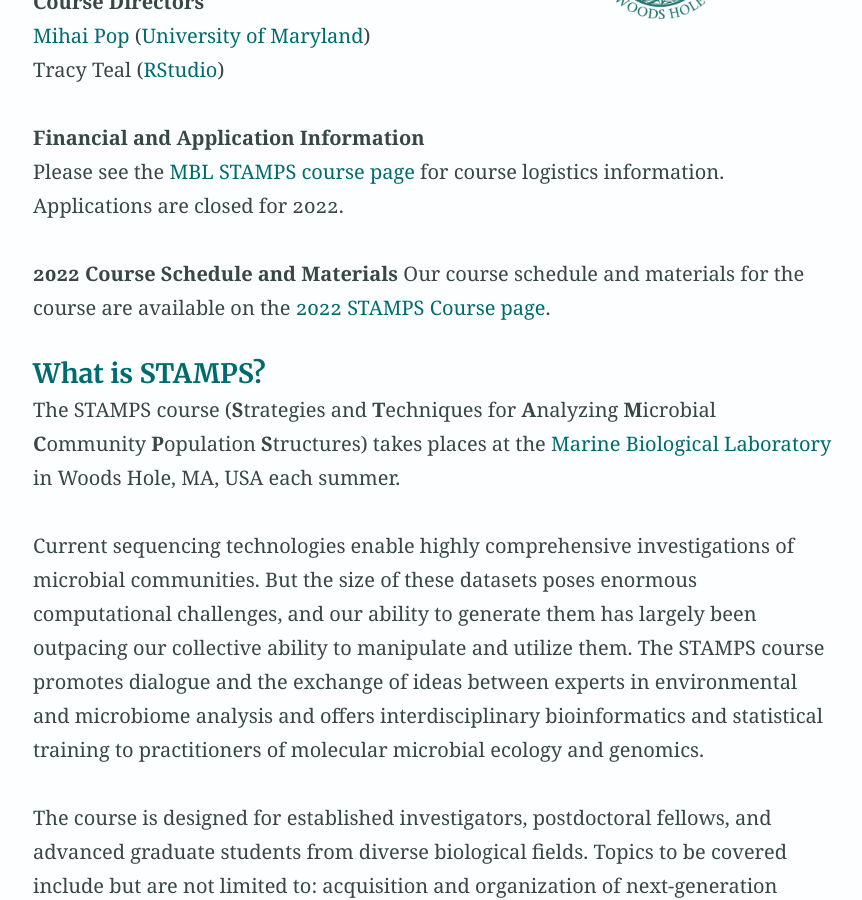
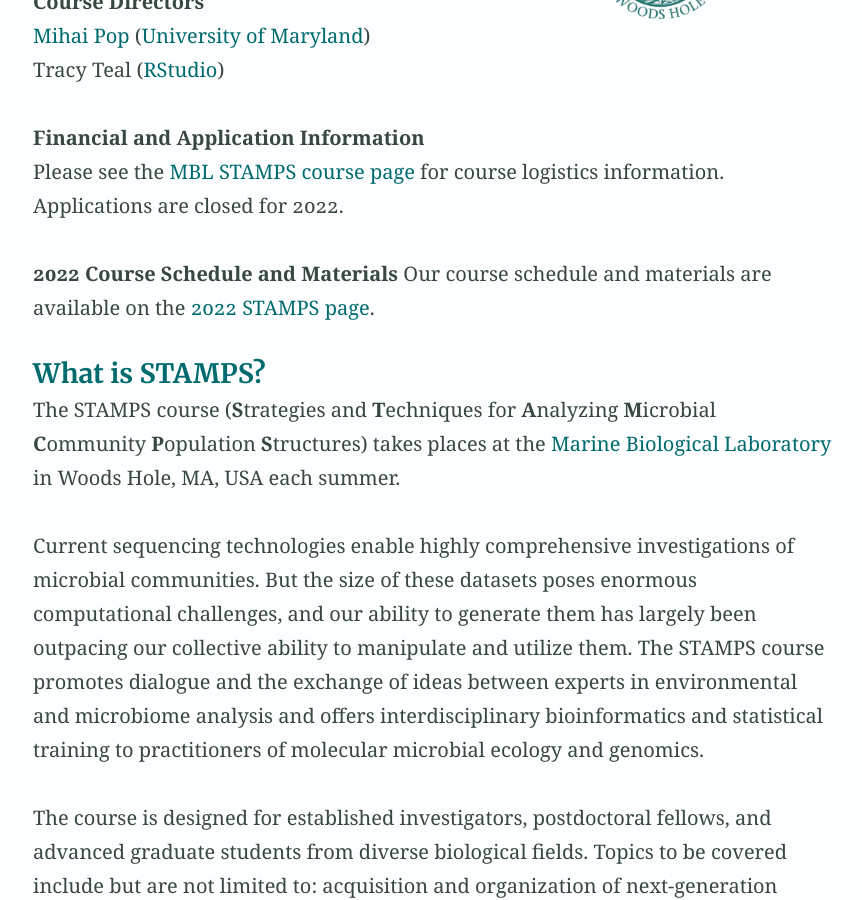
Before and after one commit to mblstamps/mblstamps.github.io, a Jekyll site: the page built from index.md, in a window 1280 px wide and 900 px high, scrolled down 667 px. Shown: the whole window, without its empty margins (207-1069 px from the left). Built offline with Jekyll 4.4.1, drawn with Linux system fonts in a browser that asks for light colours; our own code applies the rules of GitHub Pages for plain Markdown files.

Commit message:
minor edit

```diff
--- a/index.md
+++ b/index.md
@@ -18,7 +18,7 @@ Tracy Teal ([RStudio](https://rstudio.com/))
 Please see the [MBL STAMPS course page](https://www.mbl.edu/education/courses/stamps/) for course logistics information. Applications are closed for 2022.
 
 **2022 Course Schedule and Materials**
-Our course schedule and materials for the course are available on the [2022 STAMPS Course page](https://github.com/mblstamps/stamps2022/wiki).
+Our course schedule and materials are available on the [2022 STAMPS page](https://github.com/mblstamps/stamps2022/wiki).
 
 
 #### What is STAMPS?
```
